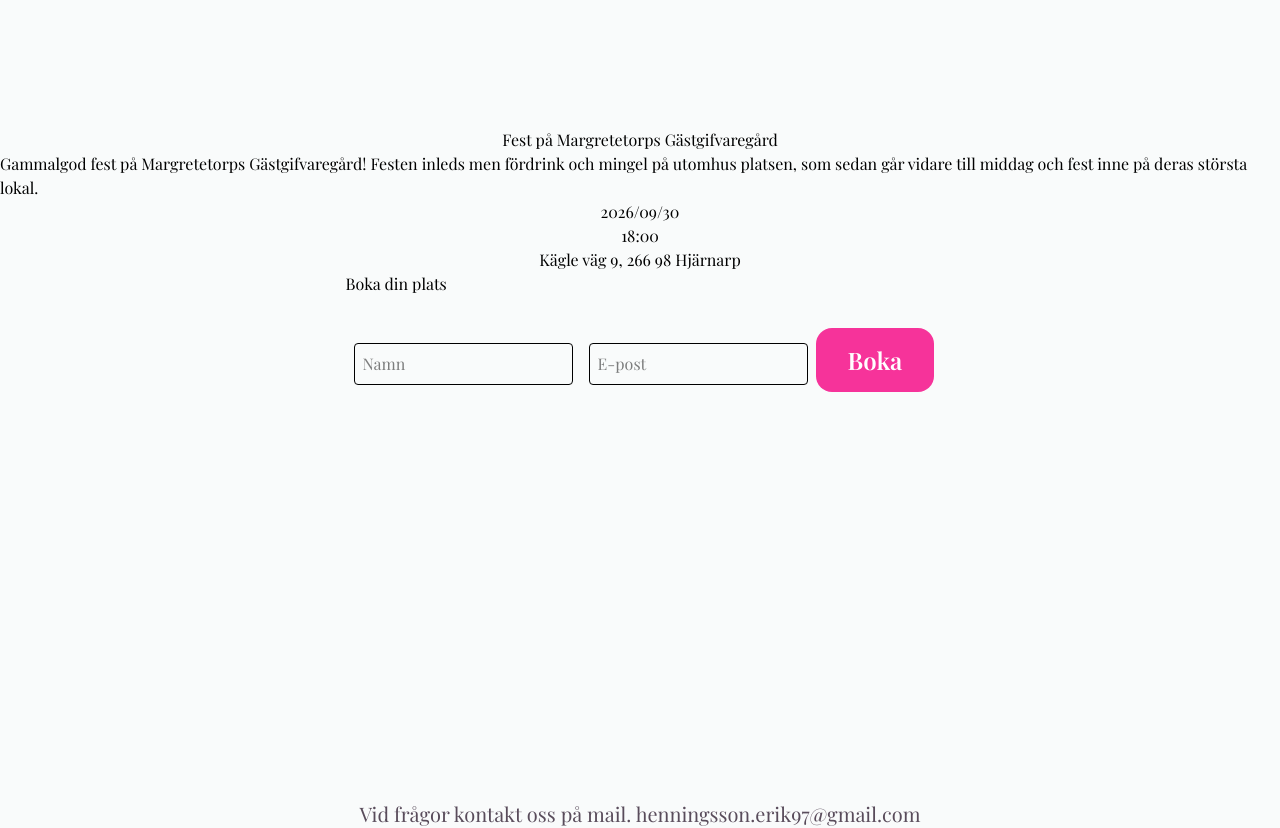
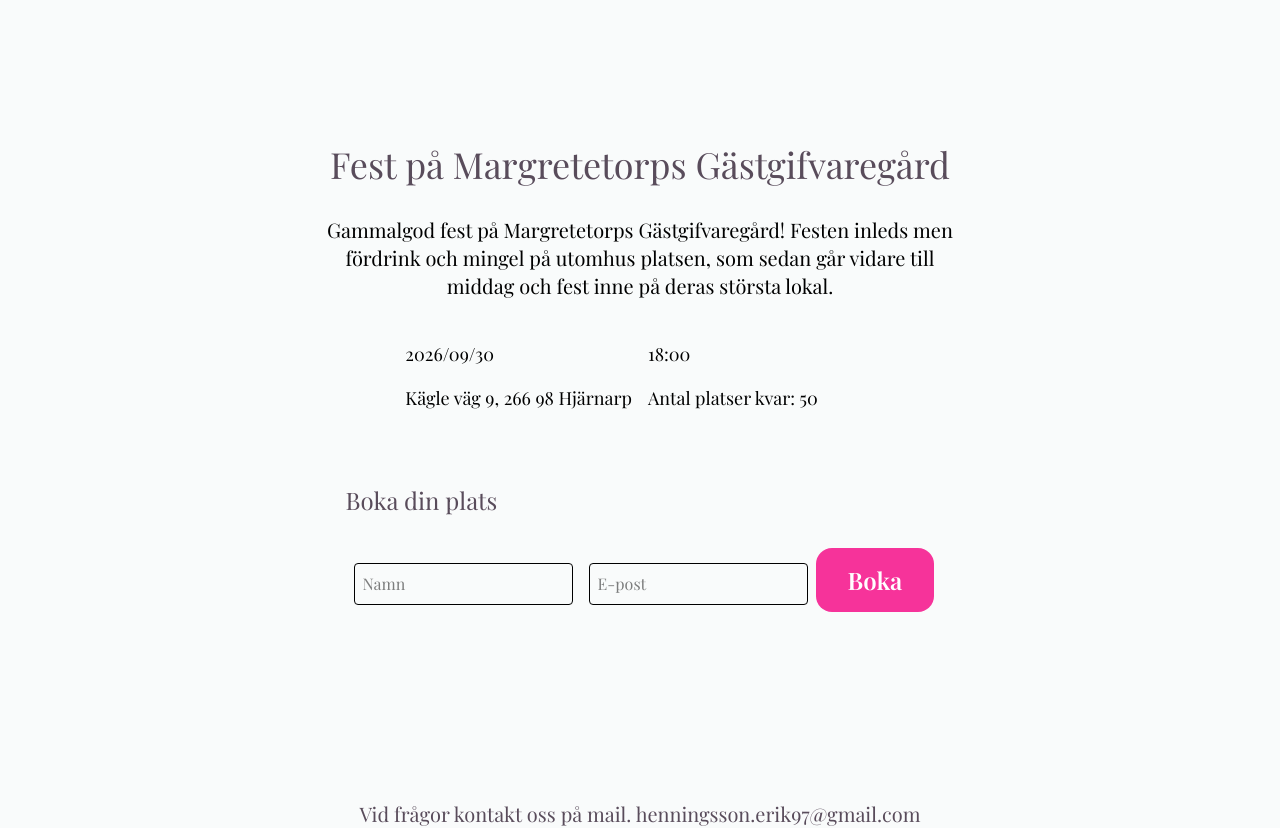
Before and after one commit to Godisstrut/PartyPlanner, a React (Vite) app in the folder party-project/: page /events/margretetorp in a window 1280 px wide. Built offline with nearby package versions, Linux system fonts and the light colour scheme; a web font is replaced by a local one.

Commit message:
EventsData
Added a field for spots remaining in a given event

```diff
--- a/party-project/src/Components/EventDetail.tsx
+++ b/party-project/src/Components/EventDetail.tsx
@@ -10,14 +10,17 @@ function EventDetail() {
         return <p>Inget event hittades! Festen verkar inte finnas...</p>
     }
     return(
-        <div className="min-h-screen flex flex-col items-center pt-32" >
-            <h1>{event.title}</h1>
-            <p>{event.description}</p>
-            <p>{event.date}</p>
-            <p>{event.time}</p>
-            <p>{event.location}</p>
+        <div className="min-h-screen flex flex-col items-center pt-32 " >
+            <h1 className="text-4xl text-mauve-600 p-4 " >{event.title}</h1>
+            <p className="text-xl max-w-2xl text-center p-4" >{event.description}</p>
+            <div className="grid grid-cols-1 sm:grid-cols-2 gap-4 mb-12 p-6" >
+                <p className="text-lg" >{event.date}</p>
+                <p className="text-lg" >{event.time}</p>
+                <p className="text-lg" >{event.location}</p>
+                <p className="text-lg" >Antal platser kvar: {event.spots}</p>
+            </div>
             <div>
-                <h1>Boka din plats</h1>
+                <h1 className="text-2xl text-mauve-600" >Boka din plats</h1>
                 <form>
                     <input type="text" placeholder="Namn" className="border p-2 m-2 rounded" />
                     <input type="email" placeholder="E-post" className="border p-2 m-2 rounded" />
--- a/party-project/src/Data/EventsData.ts
+++ b/party-project/src/Data/EventsData.ts
@@ -5,6 +5,7 @@ export type Event = { // Type alias av hur en fest ska se ut
     time: string;
     location: string;
     description: string;
+    spots: number;
 }
 
 export const EventsData: Record<string, Event> = { // Fest data
@@ -14,7 +15,8 @@ export const EventsData: Record<string, Event> = { // Fest data
         date: "2026/10/3",
         time: "18:00",
         location: "Tockarpsvägen",
-        description: "Tjusig middagsbjuddning på t-100! Tre rätters middag med bubbel som fördrink kommer serveras, klä dig snyggt och kom som du är. "
+        description: "Tjusig middagsbjuddning på t-100! Tre rätters middag med bubbel som fördrink kommer serveras, klä dig snyggt och kom som du är. ",
+        spots: 20
     },
     molinvagenfest: {
         id: "molinvagenfest",
@@ -22,7 +24,8 @@ export const EventsData: Record<string, Event> = { // Fest data
         date: "2026/10/4",
         time: "19:00",
         location: "Molinvägen",
-        description: "Storslagen fest på molinvägen, klä dig i dina bästa partykläder och kom med ett glatt humör!"
+        description: "Storslagen fest på molinvägen, klä dig i dina bästa partykläder och kom med ett glatt humör!",
+        spots: 30
     },
     margretetorp: {
         id: "margretetorp",
@@ -30,7 +33,8 @@ export const EventsData: Record<string, Event> = { // Fest data
         date: "2026/09/30",
         time: "18:00",
         location: "Kägle väg 9, 266 98 Hjärnarp",
-        description: "Gammalgod fest på Margretetorps Gästgifvaregård! Festen inleds men fördrink och mingel på utomhus platsen, som sedan går vidare till middag och fest inne på deras största lokal. "
+        description: "Gammalgod fest på Margretetorps Gästgifvaregård! Festen inleds men fördrink och mingel på utomhus platsen, som sedan går vidare till middag och fest inne på deras största lokal. ",
+        spots: 50
     },
     molinvagenvin: {
         id: "molinvagenvin",
@@ -38,7 +42,8 @@ export const EventsData: Record<string, Event> = { // Fest data
         date: "2026/10/7",
         time: "17:00",
         location: "Molinvägen",
-        description: "Storslagen vinbjudning på molinvägen, klä dig i dina bästa partykläder och kom med ett glatt humör!"
+        description: "Storslagen vinbjudning på molinvägen, klä dig i dina bästa partykläder och kom med ett glatt humör!",
+        spots: 20
     },
     tockarpvin: {
         id: "tockarpvin",
@@ -46,7 +51,8 @@ export const EventsData: Record<string, Event> = { // Fest data
         date: "2026/10/8",
         time: "14:00",
         location: "Molinvägen",
-        description: "Storslagen vinbjudning på Tockarp, klä dig i dina bästa partykläder och kom med ett glatt humör!"
+        description: "Storslagen vinbjudning på Tockarp, klä dig i dina bästa partykläder och kom med ett glatt humör!",
+        spots: 25
     },
     margretetorpmiddag: {
         id: "margretetorpmiddag",
@@ -54,6 +60,7 @@ export const EventsData: Record<string, Event> = { // Fest data
         date: "2026/09/29",
         time: "18:00",
         location: "Kägle väg 9, 266 98 Hjärnarp",
-        description: "Gammalgod middag på Margretetorps Gästgifvaregård! Festen inleds men fördrink och mingel på utomhus platsen, som sedan går vidare till middag och fest inne på deras största lokal. "
+        description: "Gammalgod middag på Margretetorps Gästgifvaregård! Festen inleds men fördrink och mingel på utomhus platsen, som sedan går vidare till middag och fest inne på deras största lokal. ",
+        spots: 20
     }
 }
```
